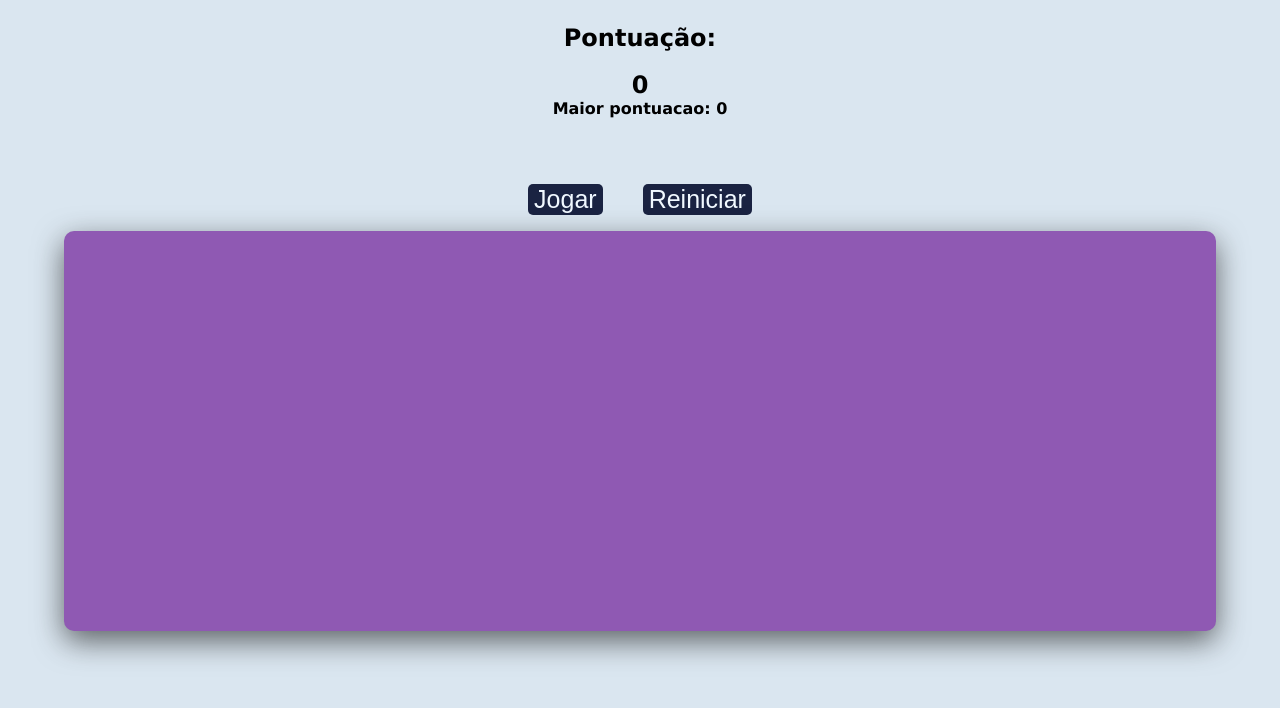
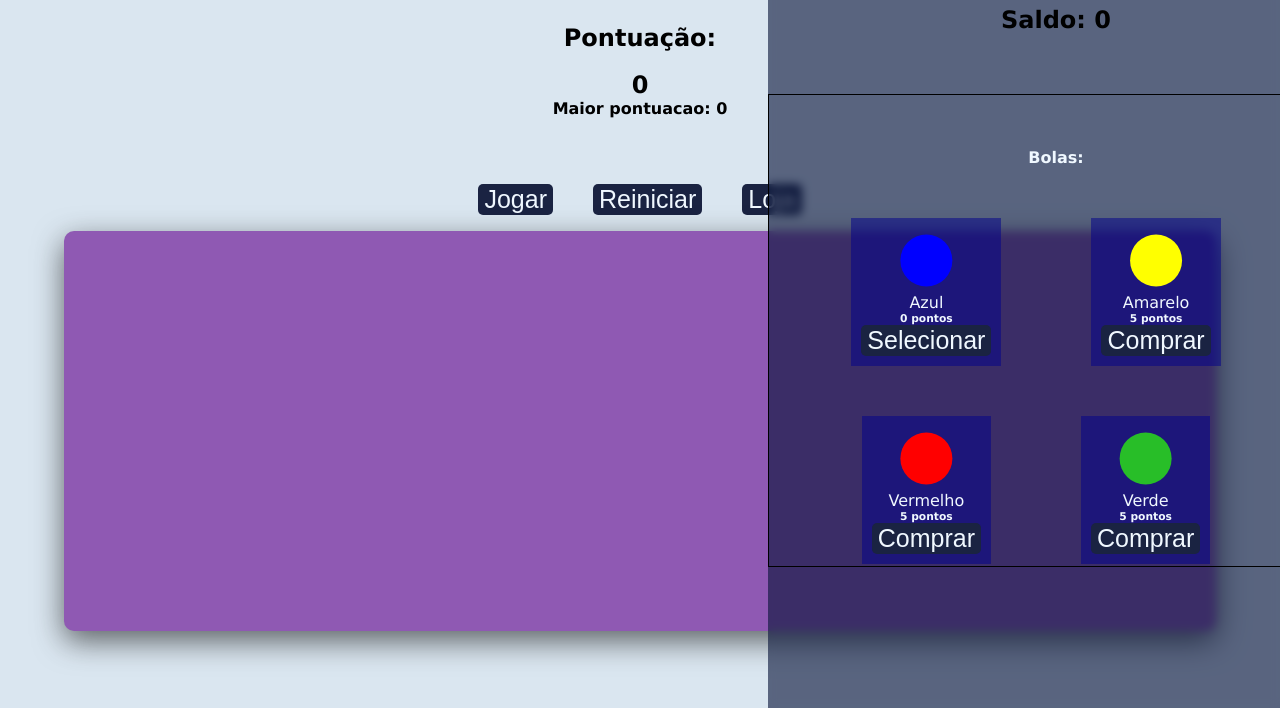
Before and after one commit to Felipe-Gabriel-Souza-Goncalves/Jogo-clique-bolinha, a plain HTML site: page index.html in a window 1280 px wide. Shown: the part 92-800 px from the top of the page. Drawn offline with Linux system fonts and the light colour scheme.

Commit message:
Add files via upload

```diff
--- /dev/null
+++ b/css/loja.css
@@ -0,0 +1,60 @@
+.loja{
+    position: fixed;
+    margin-left: 60%;
+    margin-bottom: 100%;
+    overflow-y: auto;
+    /* direction: rtl; */
+}
+@media (max-width: 500px) {
+    .loja{
+        width: 100vw;
+        margin-left: 0;
+    }
+}
+
+table tr:first-child{
+    padding: 50px 0px;
+}
+table *{
+    text-align: center;
+}
+tr{
+    display: flex;
+    /* flex-direction: column; */
+    text-align: center;
+    align-items: center;
+    justify-content: center;
+    gap: 50px;
+    flex-wrap: wrap;
+}
+td{
+    padding: 10px;
+    background-color: rgba(0, 0, 139, 0.518);
+    margin-right: 40px;
+}
+tr td div{
+    width: 65px;
+    height: 65px;
+    clip-path: circle(40%);
+    margin-left: auto;
+    margin-right: auto;
+    /* display: flex; */
+    gap: 100px;
+    /* gap: 40px; */
+    /* padding: 0px 30px; */
+}
+
+
+/* produtos */
+#bolaAzul{
+    background-color: rgb(0, 0, 255);
+}
+#bolaAmarela{
+    background-color: rgb(255, 255, 0);
+}
+#bolaVermelha{
+    background-color: rgb(255, 0, 0);
+}
+#bolaVerde{
+    background-color: rgb(40, 190, 40);
+}
--- a/css/style.css
+++ b/css/style.css
@@ -11,6 +11,7 @@ body{
     margin: 0;
     background-color: rgb(218, 230, 240);
     min-height: 100vh;
+    overflow-x: hidden;
 }
 .tela{
     display: flex;
@@ -50,7 +51,7 @@ body{
 #bolinha{
     position: relative;
     display: none;
-    background-color: rgb(43, 43, 207);
+    background-color: rgba(0, 0, 255, 1);
     margin-left: auto;
     width: 5vh;
     height: 5vh;
@@ -61,3 +62,42 @@ body{
     color: red;
     visibility: hidden;
 }
+
+.divDificuldade{
+    position: fixed;
+    margin-top: -25px;
+    display: none;
+    flex-direction: column;
+    align-items: center;
+    z-index: 2;
+    width: 100vw;
+    height: 100vh;
+    background-color: rgba(7, 18, 57, 0.613);
+    backdrop-filter: blur(5px);
+    text-align: center;
+    gap: 60px;
+}
+.divDificuldade button{
+    scale: 1.5;
+    width: 300px;
+    padding: 10px 2px;
+}
+
+.loja{
+    margin-left: auto;
+    display: flex;
+    flex-direction: column;
+    position: fixed;
+    z-index: 3;
+    top: 0;
+    width: 45vw;
+    height: 100vh;
+    background-color: rgba(7, 18, 57, 0.613);
+    backdrop-filter: blur(5px);
+    text-align: center;
+    gap: 60px;
+}
+.loja table{
+    color: aliceblue;
+    border: 1px solid black;
+}
--- a/index.html
+++ b/index.html
@@ -4,6 +4,7 @@
     <meta charset="UTF-8">
     <meta name="viewport" content="width=device-width, initial-scale=1.0">
     <link rel="stylesheet" href="css/style.css">
+    <link rel="stylesheet" href="css/loja.css">
     <title>Jogo!</title>
 </head>
 <body>
@@ -16,6 +17,7 @@
         <br><br>
         <h2>Pontuação:</h2>
         <br>
+
         <h2 id="pontuacao">0</h2>
         <h4 id="maiorPontuacao">Maior pontuacao: 0</h4>
         <div>
@@ -23,16 +25,87 @@
             <h2 id="gameOver">Fim de Jogo!</h2>
             <br>
             <div style="gap: 40px; display: flex; justify-content: center;">
-                <button class="botao" onclick="jogando = true; comecar()" >Jogar</button>
-                <button class="botao" onclick="reiniciar()">Reiniciar</button>
+               <a href="#areaDoJogo">
+                <button id="botaoJogar" class="botao" onclick="jogando = true; document.getElementsByClassName('divDificuldade')[0].style.display = 'flex'" >Jogar</button>
+               </a>
+                <button id="botaoReiniciar" class="botao" onclick="reiniciar()">Reiniciar</button>
+                <button id="botaoLoja" class="botao"
+                    onclick="document.getElementsByClassName('loja')[0].style.display = 'flex'">
+                    Loja
+                </button>
             </div>
         </div>
+
+        <!--  -->
         <div  id="areaDoJogo">
             <div id="bolinha"></div>
         </div>
+
+
+        <div class="divDificuldade">
+            <button class="botao" onclick="tempo = 2000;comecar()">
+                Fácil
+            </button>
+            <button class="botao" onclick="tempo = 1500;comecar()">
+                Médio (padrão)
+            </button>
+            <button class="botao" onclick="tempo = 1000;comecar()">
+                Difícil
+            </button>
+            <button class="botao" onclick="tempo = 750;comecar()">
+                Extremo
+            </button>
+        </div>
     </div>
 
+    <div class="loja">
+        <h1 style="text-align: end; padding-right: 100px;" onclick="document.getElementsByClassName('loja')[0].style.display = 'none'">X</h1>
+
+        <h2>Saldo: <span id="saldo">0</span></h2>
+        <table class="comprasDesignBolas">
+            <tr>
+                <th>Bolas:</th>
+            </tr>
+            <tr>
+                <td>
+                    <div id="bolaAzul"></div>
+                    <p>Azul</p>
+                    <h6>0 pontos</h6>
+                    <button class="botaoComprarBola botao comprado" onclick="corBola('rgba(0, 0, 255, 1)', 'comprarBolaAzul')" id="comprarBolaAzul">Selecionar</button>
+                </td>
+                <td>
+                    <div id="bolaAmarela"></div>
+                    <p>Amarelo</p>
+                    <h6>5 pontos</h6>
+                    <button class="botaoComprarBola botao" onclick="comprarBola('comprarBolaAmarela', 'rgb(255, 255, 0, 1)', 5)" id="comprarBolaAmarela">Comprar</button>
+                </td>
+                <td>
+                    <div id="bolaVermelha"></div>
+                    <p>Vermelho</p>
+                    <h6>5 pontos</h6>
+                    <button class="botaoComprarBola botao" onclick="comprarBola('comprarBolaVermelha', 'rgb(255, 0, 0, 1)', 5)" id="comprarBolaVermelha">Comprar</button>
+                </td>
+                <td>
+                    <div id="bolaVerde"></div>
+                    <p>Verde</p>
+                    <h6>5 pontos</h6>
+                    <button class="botaoComprarBola botao" onclick="comprarBola('comprarBolaVerde', 'rgb(40, 190, 40)', 5)" id="comprarBolaVerde">Comprar</button>
+                </td>
+            </tr>
+            <!-- <tr><th>a</th></tr>
+            <tr><th>a</th></tr>
+            <tr><th>a</th></tr> -->
+        </table>
+        <br><br>
+        <table class="comprasDesignFundo">
+            <tr>
+                <th>Fundo:</th>
+            </tr>
+        </table>
+    </div>
+
+
     <script src="script/script.js"></script>
-
+    <script src="script/loja.js"></script>
 </body>
 </html>
--- /dev/null
+++ b/script/loja.js
@@ -0,0 +1,19 @@
+
+function corBola(cor, id){
+    for(let i = 0; i < document.getElementsByClassName('comprado').length; i++){
+        document.getElementsByClassName('comprado')[i].innerHTML = "Selecionar"
+    }
+
+    document.getElementById(id).innerHTML = "Selecionado"
+    bolinha.style.backgroundColor = cor
+}
+
+function comprarBola(id, cor, preco){
+    if(saldo >= preco){
+        saldo -=preco
+        document.getElementById('saldo').innerHTML = saldo
+        document.getElementById(id).setAttribute('onclick', `corBola('${cor}', '${id}')`)
+        document.getElementById(id).innerHTML = "Selecionar"
+        document.getElementById(id).classList.add("comprado")
+    }
+}
--- a/script/script.js
+++ b/script/script.js
@@ -7,7 +7,10 @@ let marcou = true
 let pontuacao = 0
 var jaAcicionou = false
 var tempo = 1500
-var intervalo
+var intervalo;
+var saldo = 0
+
+document.getElementById("saldo").innerHTML = saldo
 
 function pegarMaiorPontuacao(){
         if(localStorage.getItem("pontuacao") != null){
@@ -18,6 +21,8 @@ function pegarMaiorPontuacao(){
 }
 
 function comecar(){
+    document.getElementsByClassName("divDificuldade")[0].style.display = "none"
+    setTimeout("", 1000)
     if(jogando == true){
         marcou = true
         intervalo = setInterval(gerarBola, tempo)
@@ -65,6 +70,9 @@ function perder(){
         elementPontuacao.style.color = 'red'
         bolinha.style.display = "none"
         document.getElementById("gameOver").style.visibility = 'visible'
+        saldo +=pontuacao
+        document.getElementById("saldo").innerHTML = saldo
+
         pontuacao = 0
         jogando = false
         clearInterval(intervalo)
```
